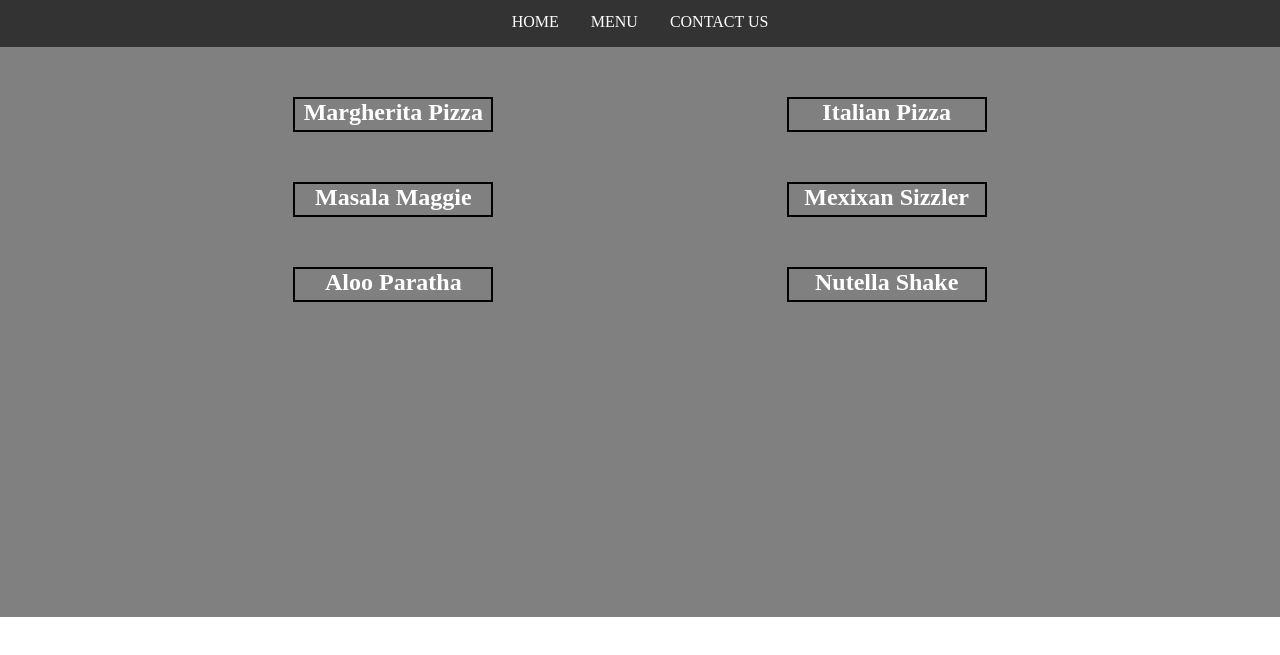
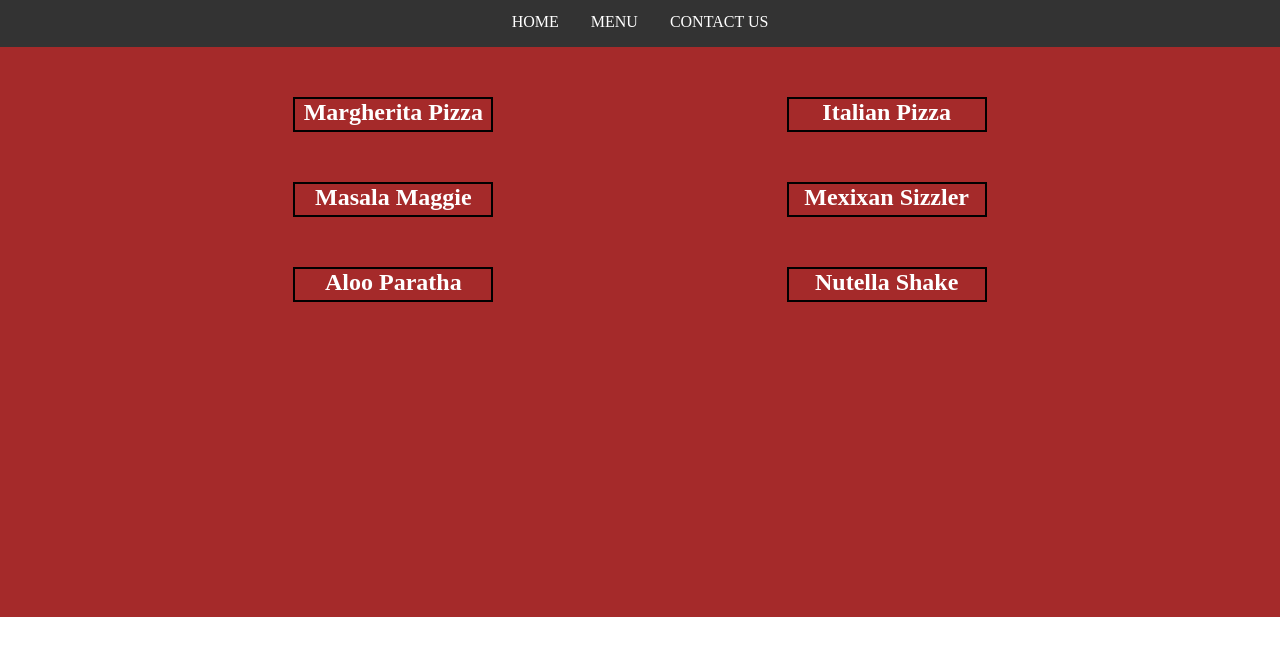
Before and after one commit to vimalsonara/Project-RestaurantPage, a website built with webpack: page dist/index.html in a window 1280 px wide. Both pictures are taken after a click on the link "MENU". Shown: the part 53-708 px from the top of the page. Built offline with nearby package versions, Linux system fonts and the light colour scheme.

Commit message:
menu page background color change

```diff
--- a/src/styles.css
+++ b/src/styles.css
@@ -50,7 +50,7 @@ main img {
 }
 
 .menus {
-  background-color: gray;
+  background-color: brown;
   height: 570px;
   width: 100%;
 }
```
Also changed, not shown: dist/main.js.
